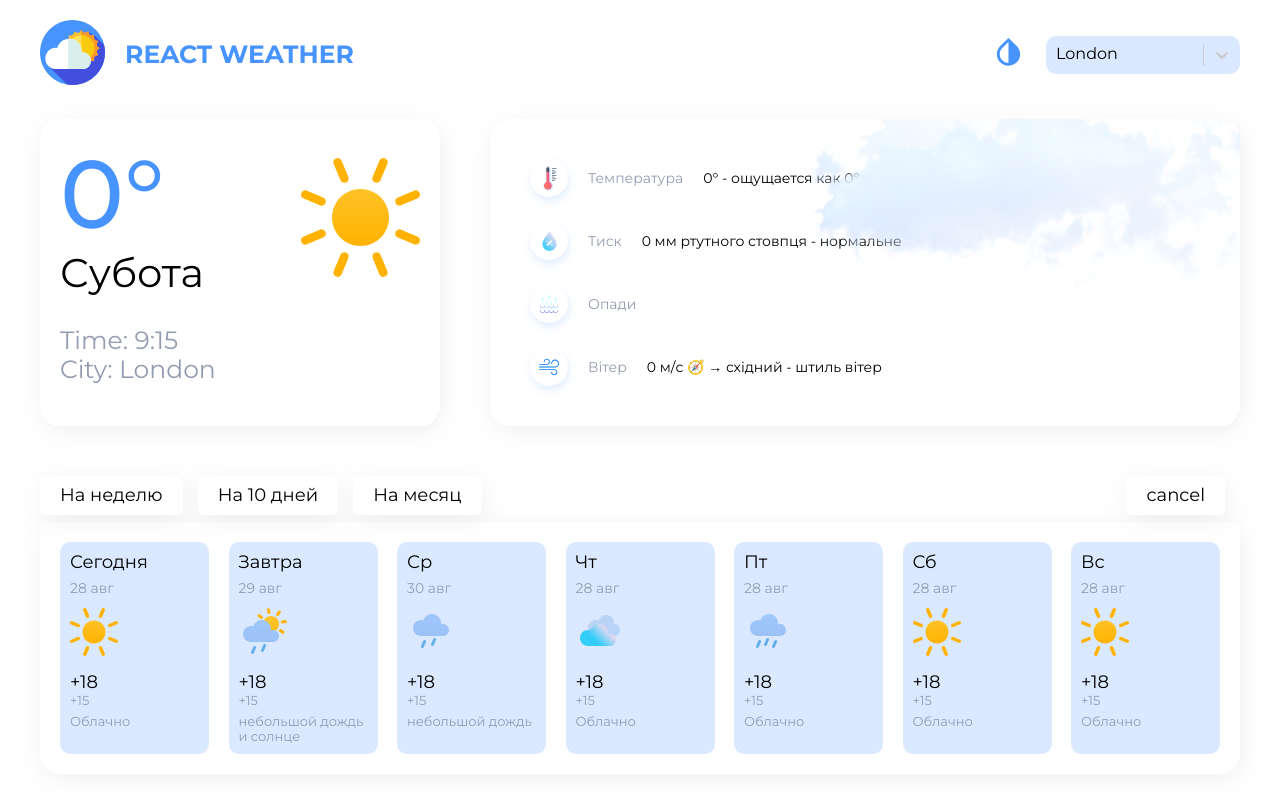
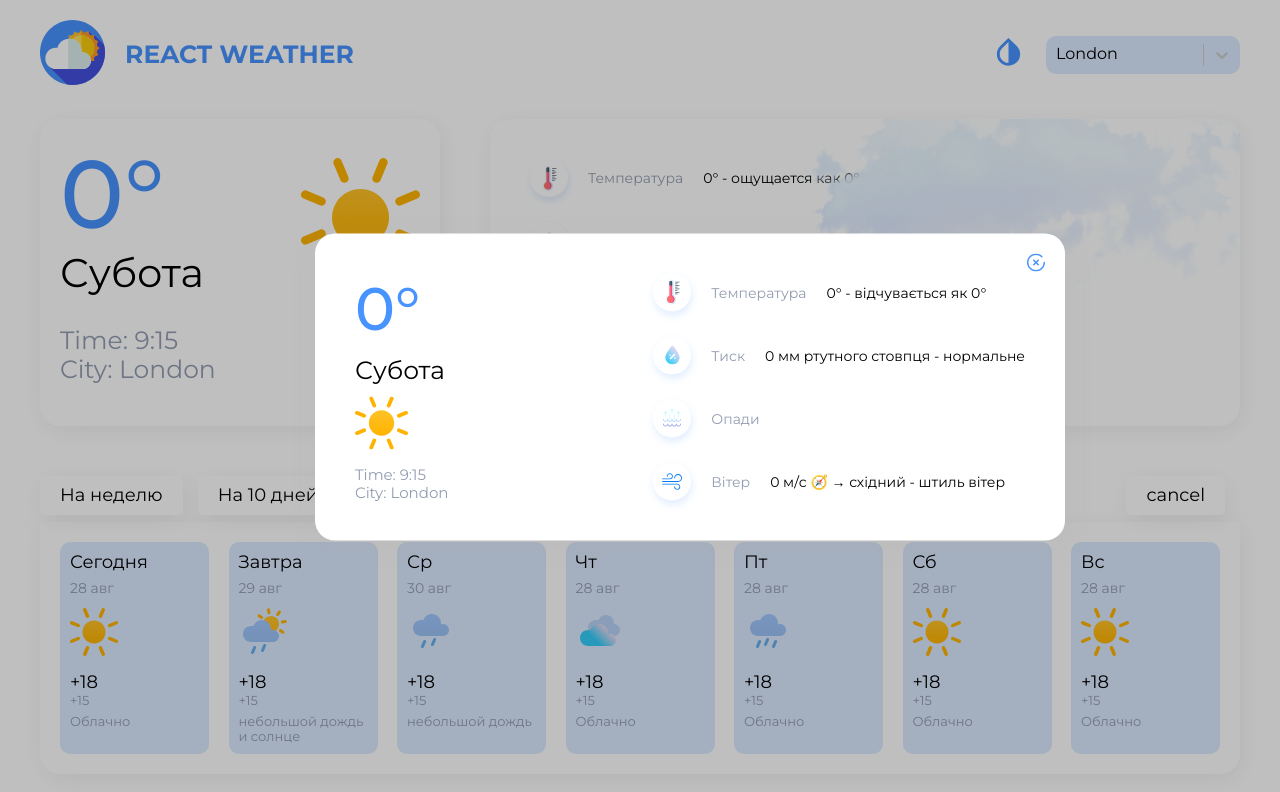
Before and after one commit to xtadeushx/weather-react-redux, a React (Create React App) app: page / in a window 1280 px wide. Both pictures are taken after a click on the element 72 px from the left and 54 px from the top of the page. Shown: the top 792 px of the page. Built offline with nearby package versions, Linux system fonts and the light colour scheme; no server answers.

Commit message:
Fill: add func close and open to popUp

```diff
--- a/src/App.tsx
+++ b/src/App.tsx
@@ -10,18 +10,21 @@ import { useLocalStorage } from './hooks/useLocalStorage';
 export const cityContext = createContext({});
 
 function App() {
-// add city to localStorage
+  // add city to localStorage
   // const [city, setCity] = useLocalStorage([], 'city')
 
+  const [isClose, setClose] = useState(false)
 
+  const onClose = () => setClose(false);
+  const onOpen = () => setClose(true);
 
 
   return (
     <div className="global-container">
-        {/* <Popup items={items}/> */}
+      {isClose && <Popup onClose={onClose} />}
       <div className="container">
 
-         <Header title="React weather"/>
+        <Header title="React weather" onOpen={onOpen} />
 
         <Routes>
           <Route path="/" element={<Home />} />
--- a/src/pges/Home/components/ThisDayInfo/ThisDayInfo.tsx
+++ b/src/pges/Home/components/ThisDayInfo/ThisDayInfo.tsx
@@ -38,14 +38,10 @@ const TThisDayInfo = ({weather}: TThisDayInfoProps) => {
       value: `${speed} м/с 🧭 ${windDirection(deg)} - ${windStrength(speed)} вітер`,
     },
   ];
-
   return (
     <div className={s.this__day_info}>
     <div className={s.this__day_info_items}>
-
-
 {items.map((item) => <ThisDayItem key={item.icon_id} {...item}/>)}
-
       </div>
       <img className={s.cloud__img} src={clouds} alt="clouds" />
     </div>
--- a/src/shared/Header/Header.tsx
+++ b/src/shared/Header/Header.tsx
@@ -8,9 +8,10 @@ import { useCity } from '../../hooks/useCity';
 
 type HeaderProps = {
   title: string;
+  onOpen: () => void;
 };
 
-const Header = ({ title}: HeaderProps) => {
+const Header = ({ title,onOpen}: HeaderProps) => {
   const [value, setValue] = useState({ value: 'city-1', label: 'London' });
   const { theme, changeTheme } = useTheme();
 
@@ -44,7 +45,7 @@ const Header = ({ title}: HeaderProps) => {
   return (
     <header className={s.header}>
       <div className={s.wrapper}>
-        <div className={s.logo}>
+        <div className={s.logo} onClick={onOpen}>
           <GlobalSvgSelector id="header-logo" />
         </div>
         <div className={s.title}>{title}</div>
--- a/src/shared/Popup/Popup.module.scss
+++ b/src/shared/Popup/Popup.module.scss
@@ -3,6 +3,7 @@
 .popup {
   position: absolute;
   top: 50%;
+  transform: translate(0,-50%);
   left: calc(50% - 325px);
   z-index: 1001;
   display: flex;
@@ -53,6 +54,7 @@
     line-height: 30px;
     color: #000000;
     margin-bottom: 12px;
+    text-transform: capitalize;
   }
   .img {
     svg {
@@ -67,4 +69,7 @@
     font-size: 15px;
     color: $base-color;
   }
+  .day__city {
+    text-transform: capitalize;
+  }
 }
--- a/src/shared/Popup/Popup.tsx
+++ b/src/shared/Popup/Popup.tsx
@@ -4,29 +4,67 @@ import s from './Popup.module.scss';
 import { IDay, Iitem } from '../../types/types';
 import { GlobalSvgSelector } from '../../assets/icons/global/GlobalSvgSelector';
 import { items } from '../../data';
+import { useCity } from '../../hooks/useCity';
+import { CurrentDate } from '../../services/CuurentDate';
+import { useCustomSelector } from '../../hooks/storeHooks';
+import { windDirection, windStrength } from '../../services/windDirection';
 
 type PopupProps = {
-  items: Iitem[];
+  onClose:()=>void;
 };
 
-const Popup = ({items}: PopupProps) => {
+const Popup = ({onClose}:PopupProps) => {
+const {weather} = useCustomSelector(state=> state.currentWeatherSlice)
+
+  const {city} = useCity();
+
+  const currentDay = new CurrentDate(new Date());
+  const weekDay = currentDay.getDay();
+  const time = currentDay.getTime();
+  const icon = weather.weather[0]['icon']
+
+  const {feels_like,humidity,pressure,temp} = weather.main;
+  const dascription  = weather.weather[0]['description']
+  const {deg,speed} = weather.wind;
+
+   const items: Iitem[] = [
+    {
+      icon_id: 'temp',
+      name: 'Температура',
+      value: `${Math.floor(temp)}° - відчувається як ${Math.floor(feels_like)}°`,
+    },
+    {
+      icon_id: 'pressure',
+      name: 'Тиск',
+      value: `${pressure} мм ртутного стовпця - нормальне`,
+    },
+    {
+      icon_id: 'precipitation',
+      name: 'Опади',
+      value: `${dascription}`,
+    },
+    {
+      icon_id: 'wind',
+      name: 'Вітер',
+      value: `${speed} м/с 🧭 ${windDirection(deg)} - ${windStrength(speed)} вітер`,
+    },
+  ];
 
   return (
     <>
-
       <div className={s.blur}></div>
       <div className={s.popup}>
         <div className={s.day}>
-          <div className={s.day__temp}>20°</div>
-          <div className={s.day__name}>Среда</div>
+          <div className={s.day__temp}>{Math.floor(weather.main.temp)}°</div>
+          <div className={s.day__name}>{weekDay}</div>
           <div className={s.img}>
-            <GlobalSvgSelector id="sun" />
+          {icon ? <img src={`http://openweathermap.org/img/wn/${icon}@2x.png`}></img> : <GlobalSvgSelector id={'sun'} />}
           </div>
           <div className={s.day__time}>
-            Время: <span>21:54</span>
+            Time: <span>{time}</span>
           </div>
           <div className={s.day__city}>
-            Время: <span>Kiev</span>
+            City: <span>{city}</span>
           </div>
         </div>
         <div className={s.this__day_info_items}>
@@ -36,7 +74,7 @@ const Popup = ({items}: PopupProps) => {
 
           )}
         </div>
-        <div className={s.close}>
+        <div className={s.close} onClick={onClose}>
           <GlobalSvgSelector id="close" />
         </div>
       </div>
--- a/src/styles/index.scss
+++ b/src/styles/index.scss
@@ -8,6 +8,8 @@
 }
 
 body {
+  margin: 0;
+  padding: 0;
   position: relative;
   font-family: 'Montserrat', sans-serif;
   background: var(#{--body-background-default});
```
